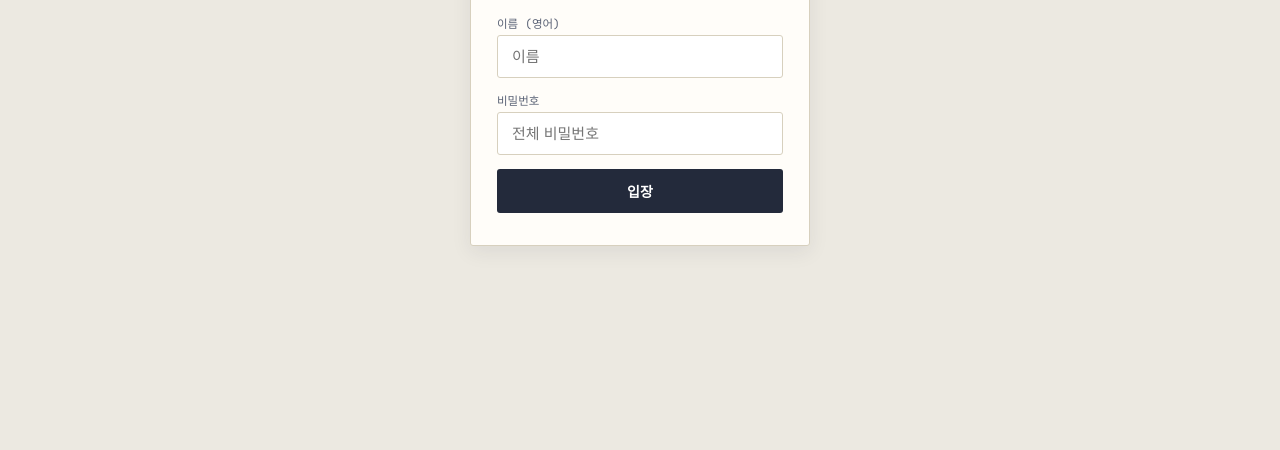
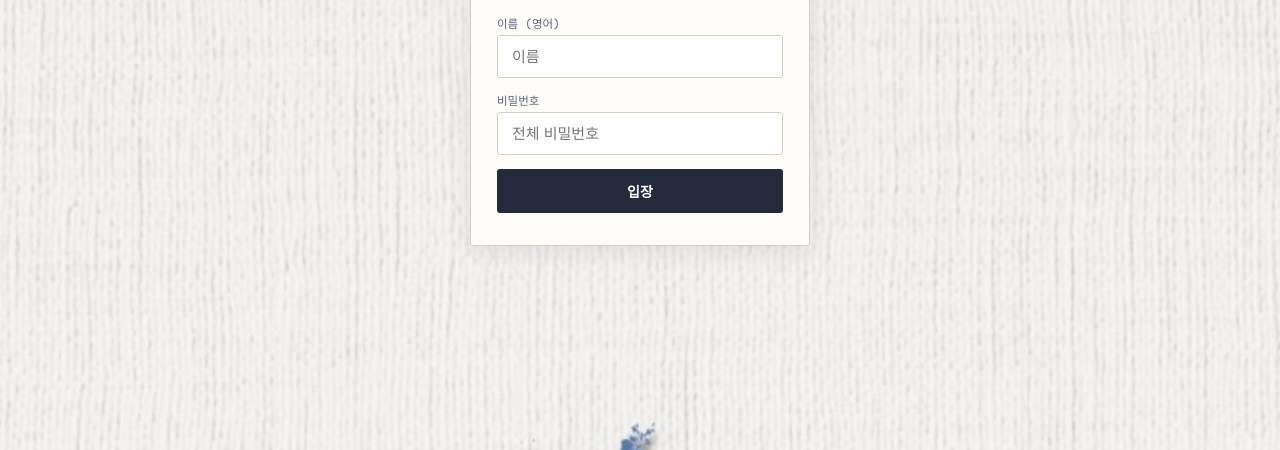
Before and after one commit to jsha2217/e186101d, a plain HTML site: page index.html in a window 1280 px wide. Shown: the part 350-800 px from the top of the page. Drawn offline with Linux system fonts and the light colour scheme.

Commit message:
Add homepage background image
Co-Authored-By: Claude Sonnet 5 <noreply@anthropic.com>

```diff
--- a/index.html
+++ b/index.html
@@ -28,7 +28,11 @@
   *{box-sizing:border-box; -webkit-tap-highlight-color:transparent;}
   html,body{ margin:0; padding:0; }
   body{
-    background:var(--paper);
+    background-color:var(--paper);
+    background-image:linear-gradient(rgba(236,233,225,0.35),rgba(236,233,225,0.35)), url('assets/home-bg.jpg');
+    background-size:cover, cover;
+    background-position:center, center top;
+    background-repeat:no-repeat, no-repeat;
     color:var(--ink);
     font-family:'Inter', sans-serif;
     min-height:100vh;
@@ -36,7 +40,12 @@
   }
 
   #lockScreen{
-    position:fixed; inset:0; background:var(--paper);
+    position:fixed; inset:0;
+    background-color:var(--paper);
+    background-image:linear-gradient(rgba(236,233,225,0.35),rgba(236,233,225,0.35)), url('assets/home-bg.jpg');
+    background-size:cover, cover;
+    background-position:center, center top;
+    background-repeat:no-repeat, no-repeat;
     display:flex; align-items:center; justify-content:center;
     z-index:100; padding:24px;
   }
```
Also changed, not shown: assets/home-bg.jpg (added).
